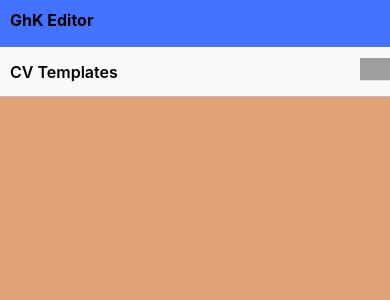
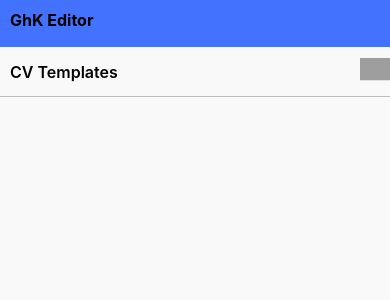
Before and after one commit to Ashkan-GhK/finalcveditor, a React (Create React App) app: page / in a window 390 px wide. Shown: the top 300 px of the page. Built offline with nearby package versions, Linux system fonts and the light colour scheme; grey boxes are pictures that could not be loaded.

Commit message:
modification mobile version

```diff
--- a/src/components/mobileversion/MobileBody.css
+++ b/src/components/mobileversion/MobileBody.css
@@ -1,8 +1,8 @@
 .mobilebody {
   display: flex;
+  flex-direction: column;
   width: 100%;
   height: 100vh;
-  background-color: rgb(223, 162, 119);
 }
 .mobilebody * {
   margin: 0;
--- a/src/components/mobileversion/MobileBody.js
+++ b/src/components/mobileversion/MobileBody.js
@@ -1,10 +1,11 @@
 import React from 'react';
-import { useSelector } from 'react-redux';
 import '../mobileversion/MobileBody.css';
 import ContentContainer from './mobilenavbar/ContentContainer';
+import MenuItems from './mobilenavbar/MenuItems';
 import MobileNavbar from './mobilenavbar/MobileNavbar';
 
 function MobileBody() {
+
 
 
 
@@ -13,10 +14,9 @@ function MobileBody() {
             {/* NAVBAR MENU*/}
             <MobileNavbar />
 
-
             {/* CONTENT CONTAINER */}
 
-            <ContentContainer />
+            {<ContentContainer /> }
 
                      {/* CV TEMPLATE */}
 
--- a/src/components/mobileversion/mobilenavbar/ContentContainer.js
+++ b/src/components/mobileversion/mobilenavbar/ContentContainer.js
@@ -12,6 +12,8 @@ import WorkExperience from '../../workexperience/WorkExperience';
 function ContentContainer() {
 
 	const showEditorItems = useSelector(state => state.editorMobile);
+	const showMenuItems = useSelector(state => state.isOpen);
+
 
 	const [mySection, setMySection] =useState("");
 
--- a/src/components/mobileversion/mobilenavbar/MenuContainer.js
+++ b/src/components/mobileversion/mobilenavbar/MenuContainer.js
@@ -8,12 +8,14 @@ function MenuContainer() {
     const showEditorItems = useSelector(state => state.editorMobile);
 
 
-    const[navTitle, setNavTitle] = useState("")
     const [isOpen, setIsOpen] = useState(false);
+    const[navTitle, setNavTitle] = useState('CV Templates')
+
 
     function menuItems(e) {
-	setIsOpen(!isOpen);
-        console.log(isOpen);
+	   setIsOpen(!isOpen);
+
+
 
         dispatch({
             type: 'SHOW_MENU_ITEMS',
@@ -25,6 +27,7 @@ function MenuContainer() {
 	    setNavTitle(showEditorItems)
 	    console.log(navTitle)
 	    console.log(showEditorItems)
+
     }, [showEditorItems])
 
 
--- a/src/components/mobileversion/mobilenavbar/MenuItems.js
+++ b/src/components/mobileversion/mobilenavbar/MenuItems.js
@@ -1,6 +1,5 @@
-import React from 'react';
+import React, { useRef, useState } from 'react';
 import { useSelector, useDispatch } from 'react-redux';
-
 import './MenuItems.css';
 
 function MenuItems() {
@@ -12,7 +11,7 @@ function MenuItems() {
 
 	const sections = ["contact", "objective", "work experience", "education", "skills", "language", "interest" ];
 
-	// const [editorMobile, setEditorMobile] = useState(null);
+
 
 
 
@@ -29,15 +28,14 @@ function MenuItems() {
 	}
 
 
-	// useEffect(() => {
-	// }, [])
+
 
 
 	return (
-		<div className="menuitems">
+		<div className='menuitems'>
 
-                       {!showMenuItems && <div className="menuitems__container">
-                                <div className="menuitems__section__buttons">
+                        {!showMenuItems ? <div className="menuitems__container">
+                                < div  className="menuitems__section__buttons">
                                         {sections.map(section => (
                                                 <button
                                                         type="button"
@@ -49,7 +47,7 @@ function MenuItems() {
                                                 </button>
                                         ))}
                                 </div>
-		        </div>}
+		        </div> : null }
 
                 </div>
 	)
--- a/src/components/mobileversion/mobilenavbar/MobileNavbar.css
+++ b/src/components/mobileversion/mobilenavbar/MobileNavbar.css
@@ -1,3 +1,5 @@
 .mobileNavbar {
+  display: flex;
+  flex-direction: column;
   width: 100%;
 }
--- a/src/components/mobileversion/mobilenavbar/MobileNavbar.js
+++ b/src/components/mobileversion/mobilenavbar/MobileNavbar.js
@@ -4,12 +4,14 @@ import MenuItems from './MenuItems';
 import './MobileNavbar.css';
 function MobileNavbar() {
 	return (
+
 		<div className="mobileNavbar">
 			{/* MENU CONTAINER */}
 			<MenuContainer />
 
 			{/* MENU ITEMS */}
-			<MenuItems />
+
+			{/* <MenuItems /> */}
 		</div>
 	)
 }
```
